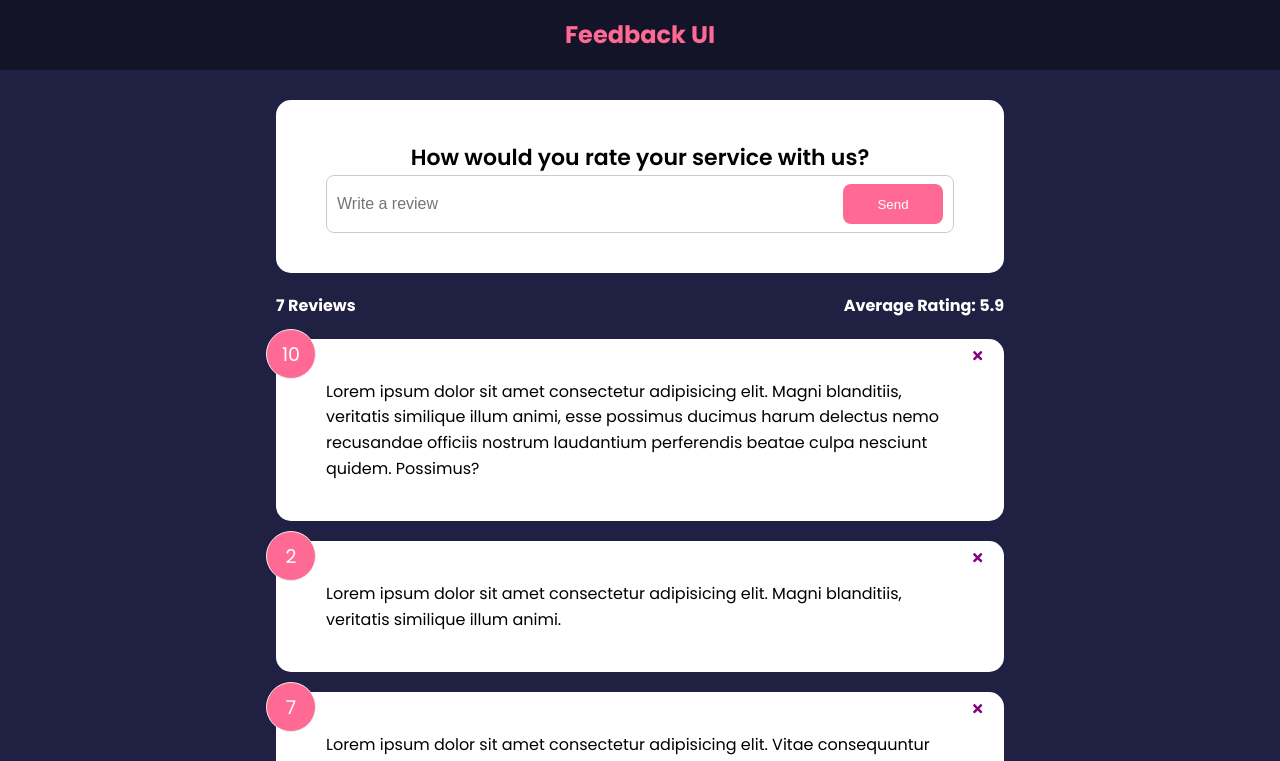
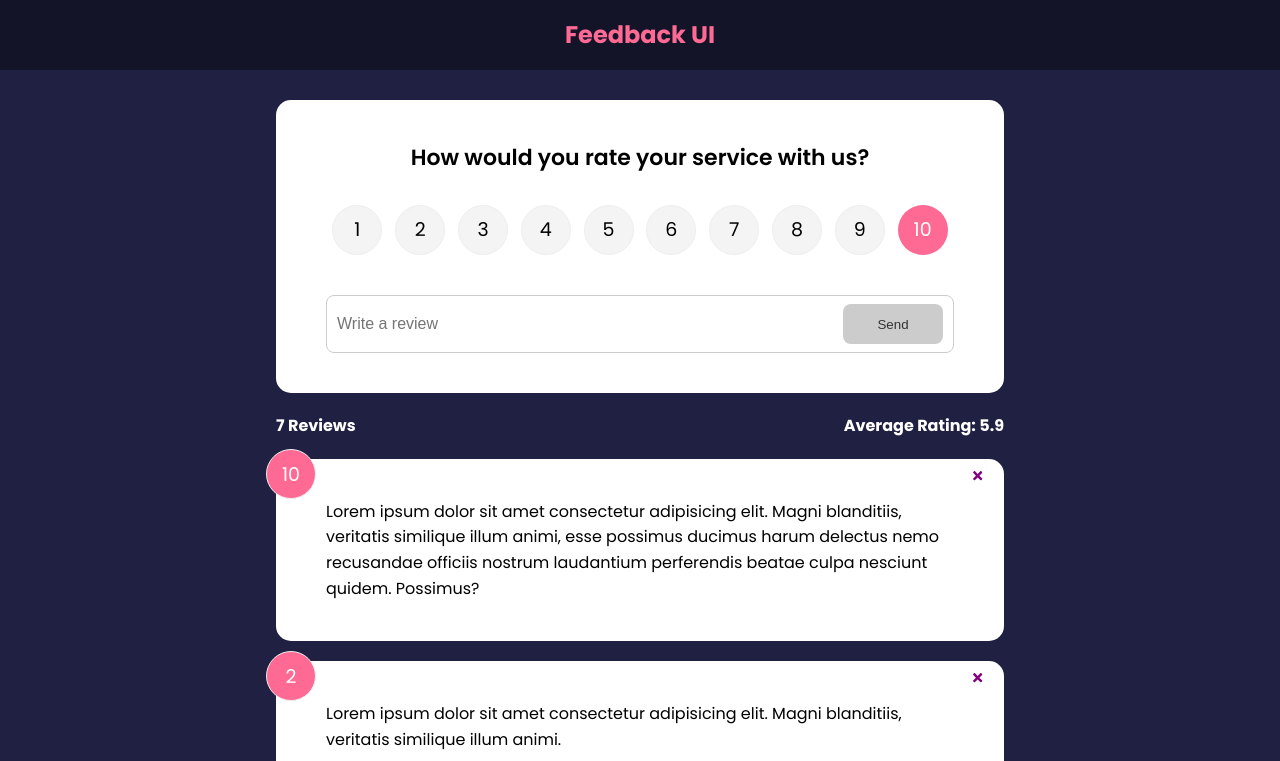
Before and after one commit to BrandynCoverdill/Feedback-app, a React (Create React App) app: page / in a window 1280 px wide. Shown: the top 761 px of the page. Built offline with nearby package versions, Linux system fonts and the light colour scheme.

Commit message:
Finished project from course

```diff
--- a/package.json
+++ b/package.json
@@ -7,9 +7,12 @@
 		"@testing-library/jest-dom": "^5.17.0",
 		"@testing-library/react": "^13.4.0",
 		"@testing-library/user-event": "^13.5.0",
+		"framer-motion": "^10.16.4",
 		"react": "^18.2.0",
 		"react-dom": "^18.2.0",
 		"react-icons": "^4.11.0",
+		"react-transition-group": "^4.4.5",
+		"uuid": "^9.0.1",
 		"web-vitals": "^2.1.4"
 	},
 	"devDependencies": {
--- a/src/App.js
+++ b/src/App.js
@@ -1,3 +1,4 @@
+import {v4 as uuidv4} from 'uuid';
 import Header from './components/Header';
 import {useState} from 'react';
 import feedbackData from './data/FeedbackData';
@@ -15,11 +16,16 @@
 		}
 	}
 
+	function addFeedback(newFeedback) {
+		newFeedback.id = uuidv4();
+		setFeedback([newFeedback, ...feedback]);
+	}
+
 	return (
 		<>
 			<Header />
 			<div className='container'>
-				<FeedbackForm />
+				<FeedbackForm handleAdd={addFeedback} />
 				<FeedbackStats feedback={feedback} />
 				<FeedbackList feedback={feedback} handleDelete={deleteFeedback} />
 			</div>
--- a/src/components/FeedbackForm.jsx
+++ b/src/components/FeedbackForm.jsx
@@ -1,30 +1,59 @@
 import Card from './shared/Card';
 import {useState} from 'react';
 import Button from './shared/Button';
+import RatingSelect from './RatingSelect';
 
-export default function FeedbackForm() {
+export default function FeedbackForm({handleAdd}) {
 	const [text, setText] = useState('');
+	const [btnDisabled, setBtnDisabled] = useState(true);
+	const [message, setMessage] = useState('');
+	const [rating, setRating] = useState(10);
 
-	function handleChange(e) {
+	const handleTextChange = (e) => {
+		if (e.target.value === '') {
+			setBtnDisabled(true);
+			setMessage(null);
+		} else if (e.target.value !== '' && e.target.value.trim().length <= 10) {
+			setMessage('Message must be at least 10 characters');
+		} else {
+			setMessage(null);
+			setBtnDisabled(false);
+		}
 		setText(e.target.value);
+	};
+
+	function handleSumbit(e) {
+		e.preventDefault();
+		if (text.trim().length >= 10) {
+			const newFeedback = {
+				text,
+				rating,
+			};
+			handleAdd(newFeedback);
+			setText('');
+			setBtnDisabled(true);
+			setRating(10);
+		}
 	}
 
 	return (
 		<Card>
-			<form>
+			{/* TODO: Add a thank you message after posting a review. Add a button that goes back to enter a new review. */}
+			<form onSubmit={handleSumbit}>
 				<h2>How would you rate your service with us?</h2>
-				{/* @todo - rating select component */}
+				<RatingSelect select={(rating) => setRating(rating)} />
 				<div className='input-group'>
 					<input
 						type='text'
 						placeholder='Write a review'
-						onChange={handleChange}
+						onChange={handleTextChange}
 						value={text}
 					/>
-					<Button version='secondary' type='submit'>
+					<Button version='secondary' type='submit' isDisabled={btnDisabled}>
 						Send
 					</Button>
 				</div>
+				{message && <div className='message'>{message}</div>}
 			</form>
 		</Card>
 	);
--- a/src/components/FeedbackItem.jsx
+++ b/src/components/FeedbackItem.jsx
@@ -1,9 +1,29 @@
+import {useEffect, useRef} from 'react';
+import {motion, useInView, useAnimation} from 'framer-motion';
 import PropTypes from 'prop-types';
-import { FaTimes } from 'react-icons/fa';
+import {FaTimes} from 'react-icons/fa';
 import Card from './shared/Card';
 
-export default function FeedbackItem({ feedback, handleDelete }) {
+export default function FeedbackItem({feedback, handleDelete}) {
+	const ref = useRef(null);
+	const isInView = useInView(ref);
+	const mainControls = useAnimation();
+
+	useEffect(() => {
+		if (isInView) {
+			mainControls.start('visible');
+		}
+	});
+
 	return (
+		<div ref={ref}>
+			<motion.div
+				key={feedback.id}
+				variants={{hidden: {opacity: 0, x: 75}, visible: {opacity: 1, x: 0}}}
+				initial='hidden'
+				animate={mainControls}
+				transition={{duration: 0.75, delay: 0.25}}
+			>
 				<Card>
 					<div className='num-display'>{feedback.rating}</div>
 					<button className='close' onClick={() => handleDelete(feedback.id)}>
@@ -11,6 +31,8 @@
 					</button>
 					<div className='text-display'>{feedback.text}</div>
 				</Card>
+			</motion.div>
+		</div>
 	);
 }
 
--- a/src/components/FeedbackList.jsx
+++ b/src/components/FeedbackList.jsx
@@ -1,6 +1,6 @@
 import FeedbackItem from './FeedbackItem';
 import PropTypes from 'prop-types';
-export default function FeedbackList({ feedback, handleDelete }) {
+export default function FeedbackList({feedback, handleDelete}) {
 	if (!feedback || feedback.length === 0) {
 		return <h2>No feedback was given yet.</h2>;
 	} else {
--- /dev/null
+++ b/src/components/RatingSelect.jsx
@@ -0,0 +1,125 @@
+import {useState} from 'react';
+
+export default function RatingSelect({select}) {
+	const [selected, setSelected] = useState(10);
+
+	function handleChange(e) {
+		setSelected(+e.currentTarget.value);
+		select(+e.currentTarget.value);
+	}
+
+	return (
+		<ul className='rating'>
+			<li>
+				<input
+					type='radio'
+					name='rating'
+					id='num1'
+					value='1'
+					onChange={handleChange}
+					checked={selected === 1}
+				/>
+				<label htmlFor='num1'>1</label>
+			</li>
+			<li>
+				<input
+					type='radio'
+					name='rating'
+					id='num2'
+					value='2'
+					onChange={handleChange}
+					checked={selected === 2}
+				/>
+				<label htmlFor='num2'>2</label>
+			</li>
+			<li>
+				<input
+					type='radio'
+					name='rating'
+					id='num3'
+					value='3'
+					onChange={handleChange}
+					checked={selected === 3}
+				/>
+				<label htmlFor='num3'>3</label>
+			</li>
+			<li>
+				<input
+					type='radio'
+					name='rating'
+					id='num4'
+					value='4'
+					onChange={handleChange}
+					checked={selected === 4}
+				/>
+				<label htmlFor='num4'>4</label>
+			</li>
+			<li>
+				<input
+					type='radio'
+					name='rating'
+					id='num5'
+					value='5'
+					onChange={handleChange}
+					checked={selected === 5}
+				/>
+				<label htmlFor='num5'>5</label>
+			</li>
+			<li>
+				<input
+					type='radio'
+					name='rating'
+					id='num6'
+					value='6'
+					onChange={handleChange}
+					checked={selected === 6}
+				/>
+				<label htmlFor='num6'>6</label>
+			</li>
+			<li>
+				<input
+					type='radio'
+					name='rating'
+					id='num7'
+					value='7'
+					onChange={handleChange}
+					checked={selected === 7}
+				/>
+				<label htmlFor='num7'>7</label>
+			</li>
+			<li>
+				<input
+					type='radio'
+					name='rating'
+					id='num8'
+					value='8'
+					onChange={handleChange}
+					checked={selected === 8}
+				/>
+				<label htmlFor='num8'>8</label>
+			</li>
+			<li>
+				<input
+					type='radio'
+					name='rating'
+					id='num9'
+					value='9'
+					onChange={handleChange}
+					checked={selected === 9}
+				/>
+				<label htmlFor='num9'>9</label>
+			</li>
+			<li>
+				<input
+					type='radio'
+					name='rating'
+					id='num10'
+					value='10'
+					onChange={handleChange}
+					checked={selected === 10}
+				/>
+				<label htmlFor='num10'>10</label>
+			</li>
+		</ul>
+	);
+}
--- a/src/index.css
+++ b/src/index.css
@@ -95,7 +95,7 @@
 	opacity: 0;
 }
 
-[type='radio']:checked~label {
+[type='radio']:checked ~ label {
 	background: #ff6a95;
 	color: #fff;
 }
```
Also changed, not shown: src/components/FeedbackStats.jsx (+11 -7 lines), 1 other file (tests, documents, lock files or other folders). Lines whose indentation alone changed are shown as unchanged.
